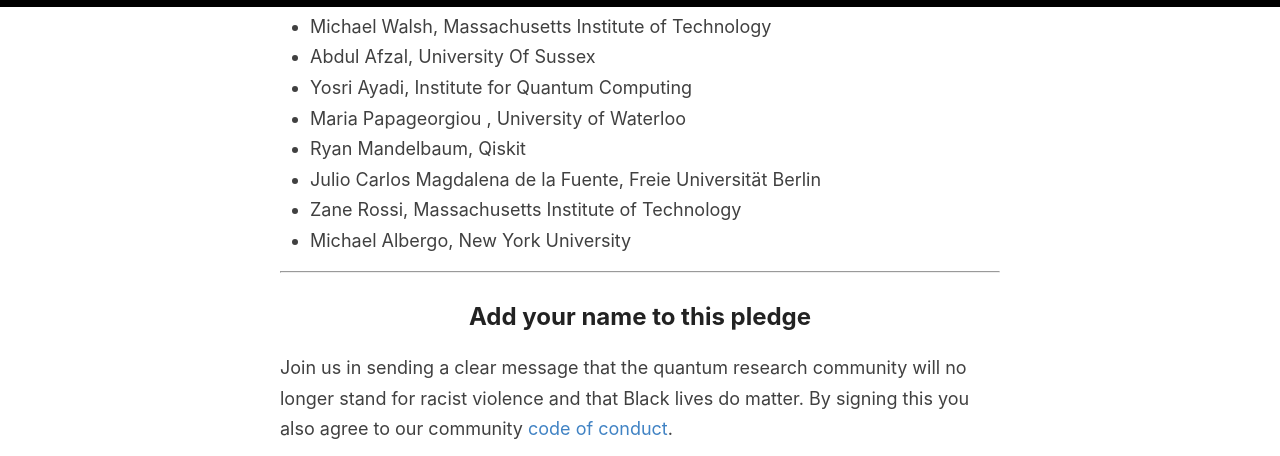
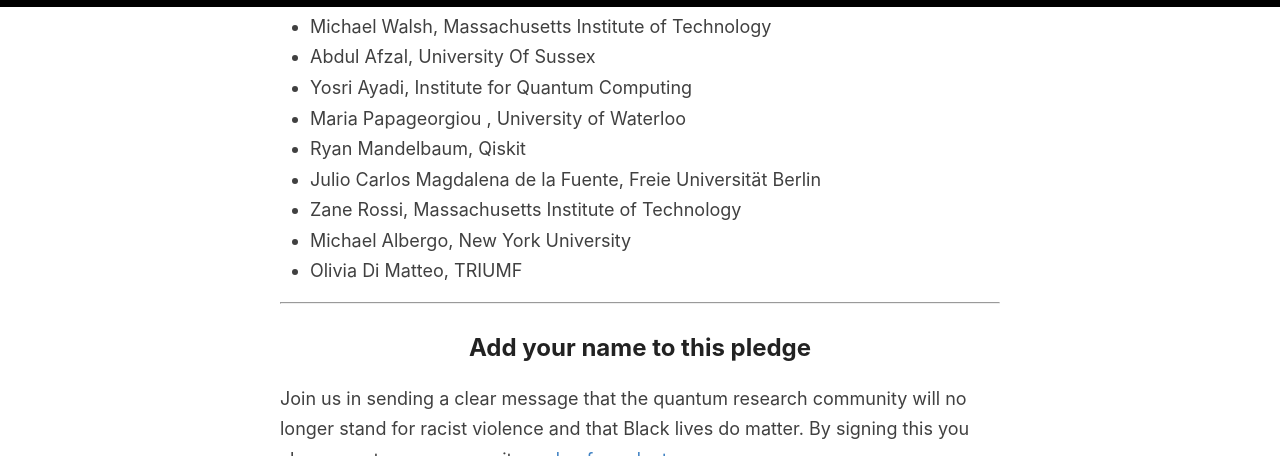
Before and after one commit to quantumforblacklives/quantumforblacklives.github.io, a Jekyll site: the page built from index.html, in a window 1280 px wide and 900 px high, scrolled down 5694 px, cut to the strip 0-456 px from the top of the window. Built offline with Jekyll 4.4.1, drawn with Linux system fonts in a browser that asks for light colours; the list of posts is cut into pages by our own code.

Commit message:
Add signature from Olivia Di Matteo.

```diff
--- a/_includes/signatories.md
+++ b/_includes/signatories.md
@@ -88,3 +88,4 @@
 - Julio Carlos Magdalena de la Fuente, Freie Universität Berlin
 - Zane Rossi, Massachusetts Institute of Technology
 - Michael Albergo, New York University
+- Olivia Di Matteo, TRIUMF
```
